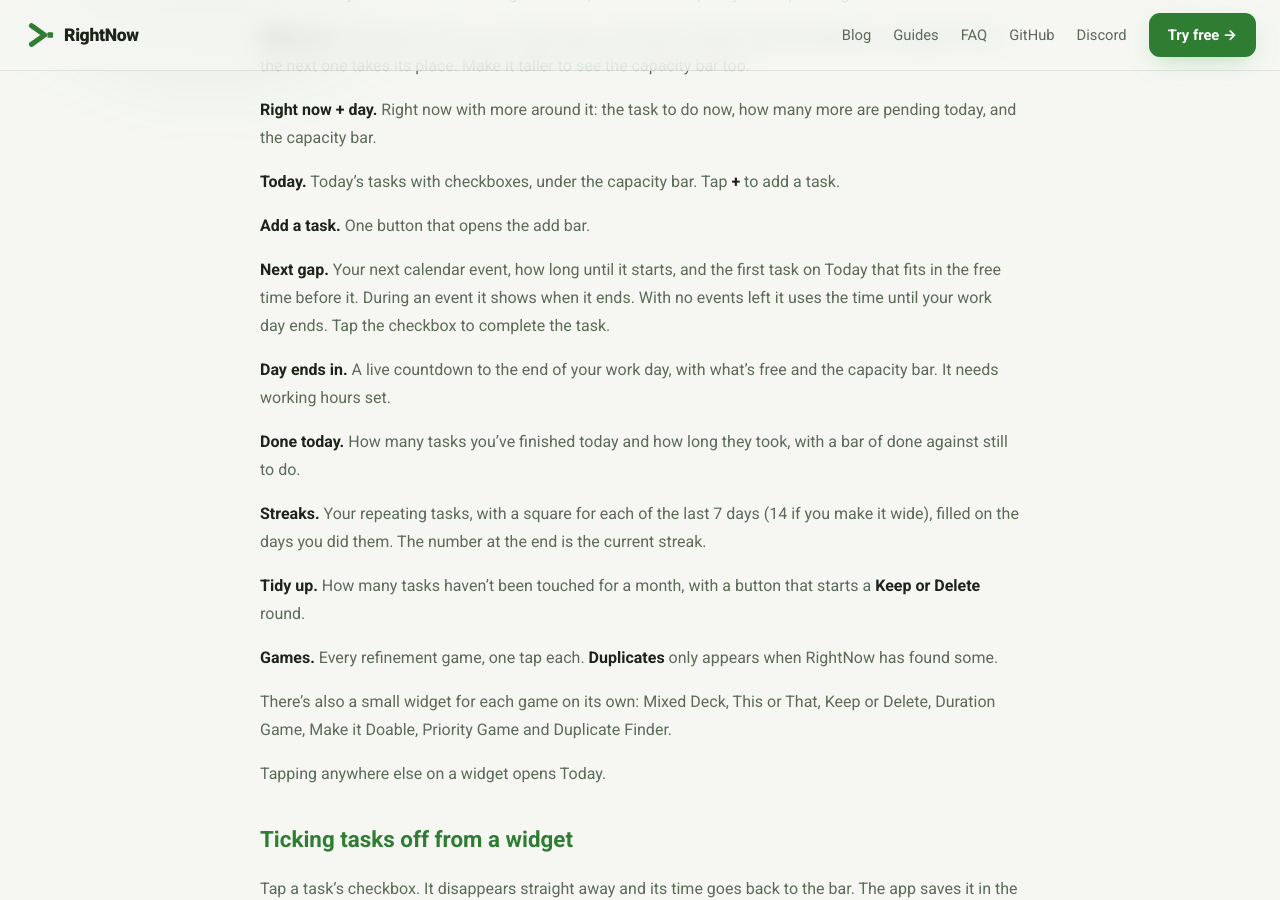
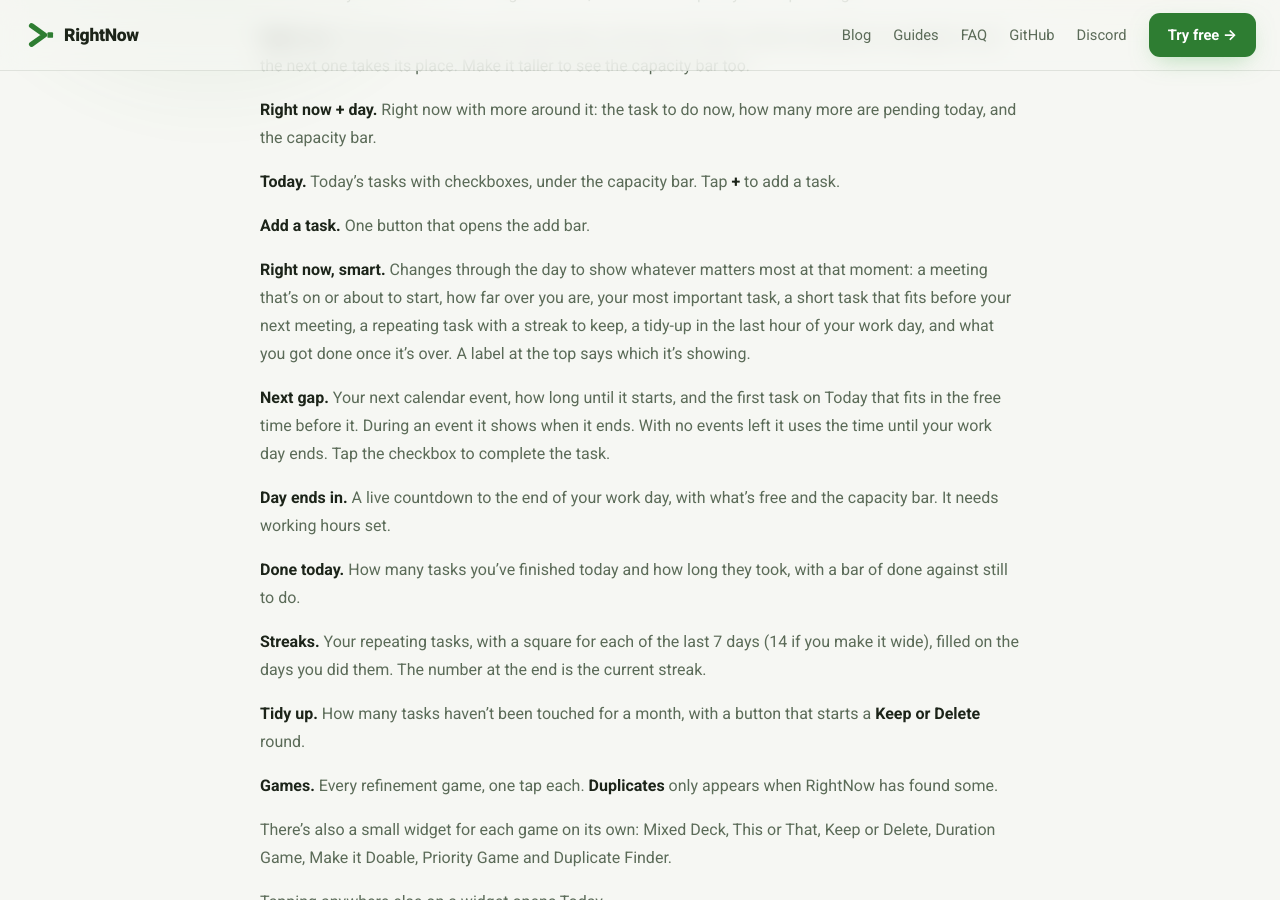
Before and after one commit to Aeropher/rtnwapp, a Jekyll site: the page built from _docs/widgets.md, in a window 1280 px wide and 900 px high, scrolled down 880 px. Built offline with Jekyll 4.4.1, drawn with Linux system fonts in a browser that asks for light colours.

Commit message:
Add new widget feature: introduce "Right now, smart" to display dynamic task and meeting information

```diff
--- a/_docs/widgets.md
+++ b/_docs/widgets.md
@@ -30,6 +30,8 @@ After installing an update that adds widgets, open RightNow once before you use
 **Today.** Today's tasks with checkboxes, under the capacity bar. Tap **+** to add a task.
 
 **Add a task.** One button that opens the add bar.
+
+**Right now, smart.** Changes through the day to show whatever matters most at that moment: a meeting that's on or about to start, how far over you are, your most important task, a short task that fits before your next meeting, a repeating task with a streak to keep, a tidy-up in the last hour of your work day, and what you got done once it's over. A label at the top says which it's showing.
 
 **Next gap.** Your next calendar event, how long until it starts, and the first task on Today that fits in the free time before it. During an event it shows when it ends. With no events left it uses the time until your work day ends. Tap the checkbox to complete the task.
 
```
